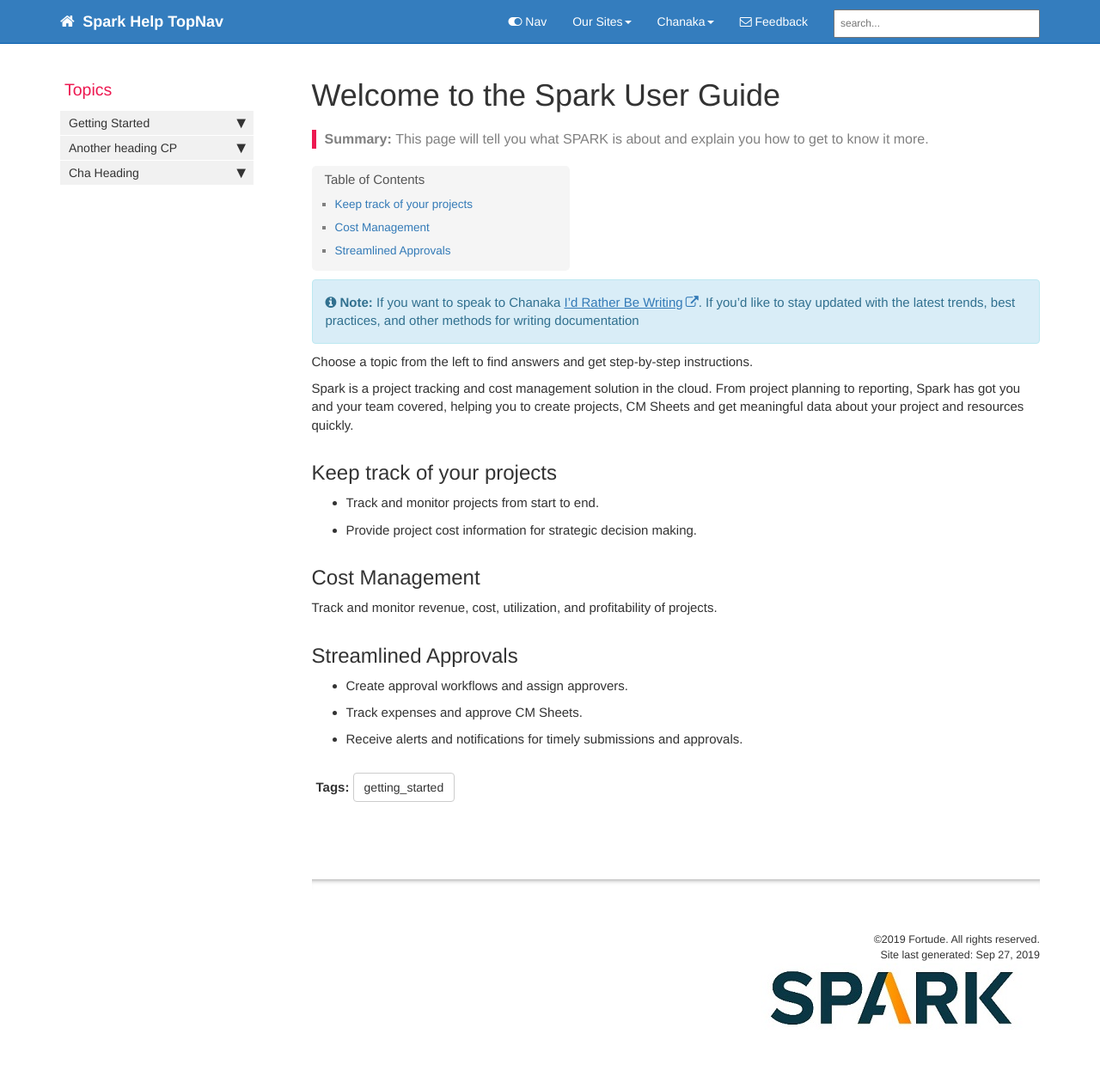
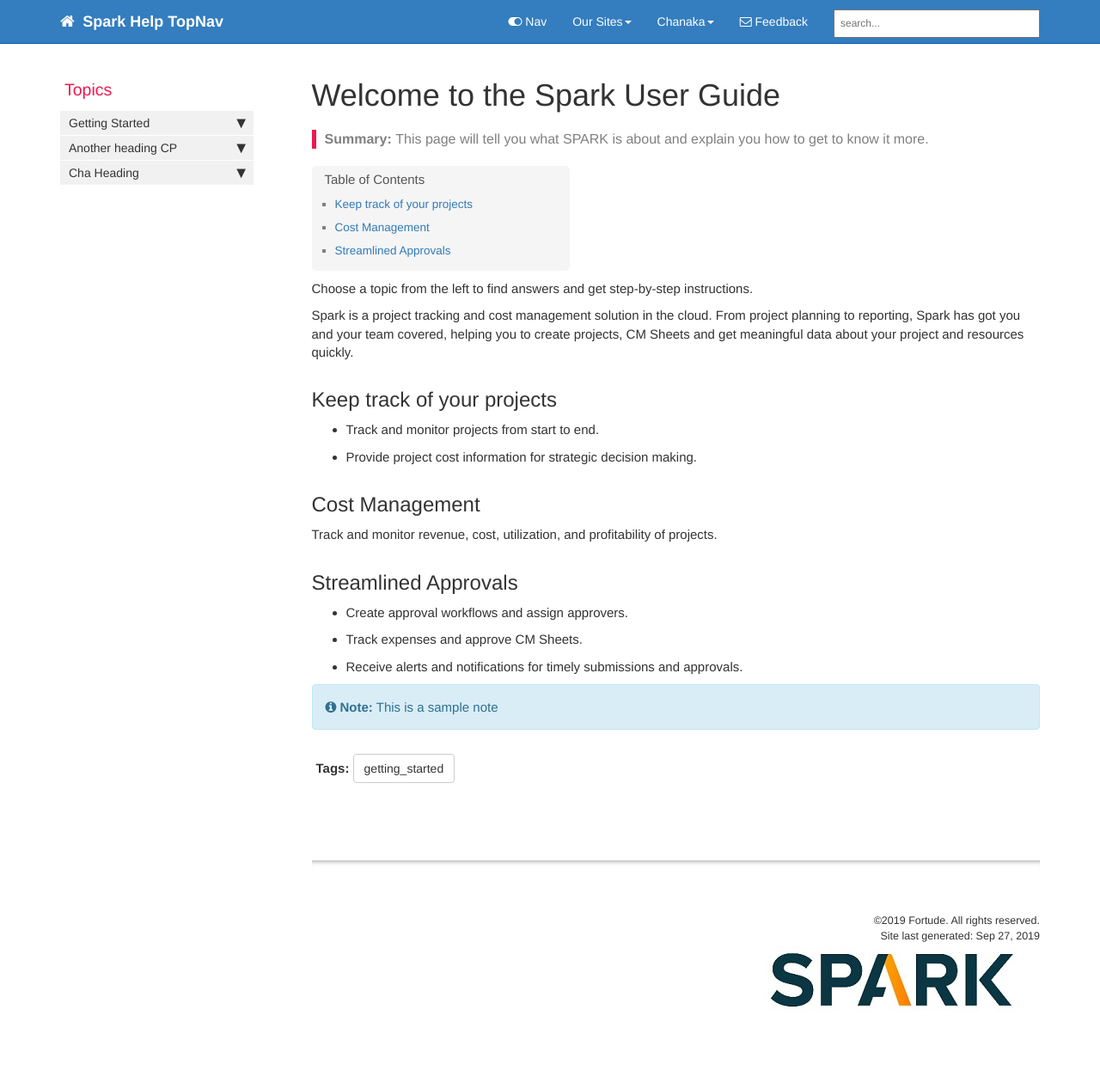
Before and after one commit to chanakavp/FTD-Chanaka, a Jekyll site: the page built from index.md, in a window 1280 px wide. Shown: the whole page at 86% size. Built offline with Jekyll 4.4.1, drawn with Linux system fonts in a browser that asks for light colours; comment, search, counter and statistics services are not loaded; after the commit the page ends 1239 px from its top, so only the background shows below that.

Commit message:
Changed note to sample

```diff
--- a/index.md
+++ b/index.md
@@ -6,8 +6,6 @@ sidebar: product1_sidebar
 permalink: index.html
 summary: This page will tell you what SPARK is about and explain you how to get to know it more.
 ---
-
-{% include note.html content="If you want to speak to Chanaka <a alt='technical writing blog' href='http://idratherbewriting.com'>I'd Rather Be Writing</a>. If you'd like to stay updated with the latest trends, best practices, and other methods for writing documentation"%}
 
 Choose a topic from the left to find answers and get step-by-step instructions.
 
@@ -26,3 +24,6 @@ Track and monitor revenue, cost, utilization, and profitability of projects.
 * Create approval workflows and assign approvers.
 * Track expenses and approve CM Sheets.
 * Receive alerts and notifications for timely submissions and approvals.
+
+
+{% include note.html content="This is a sample note"%}
```
